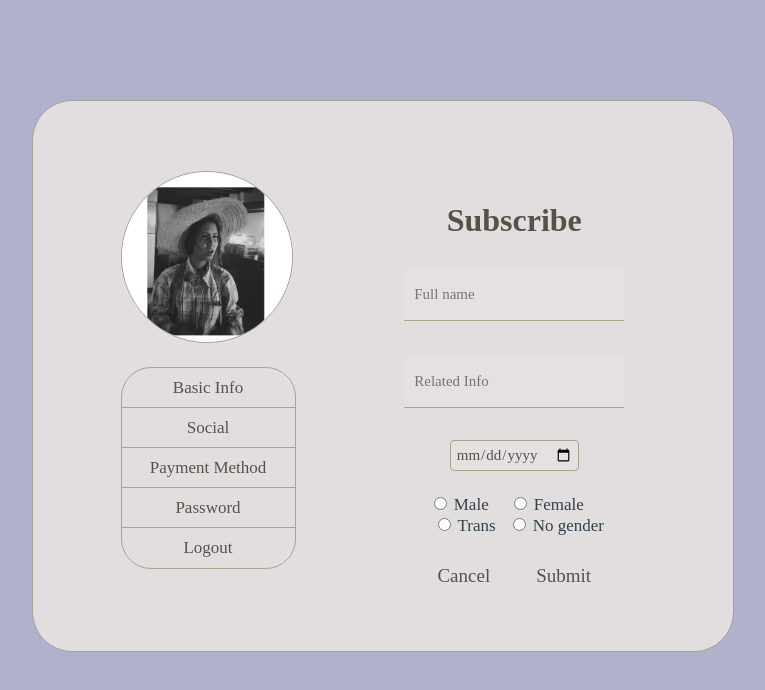
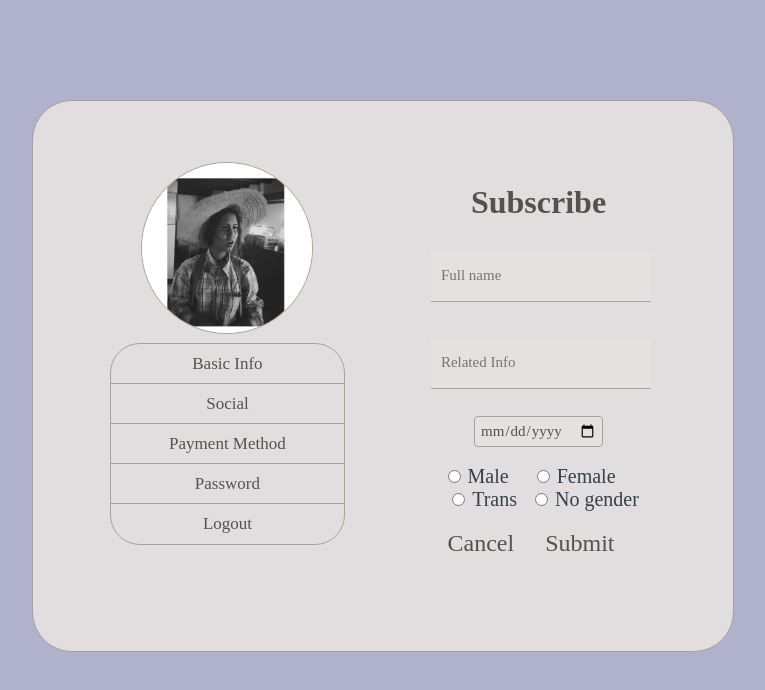
Before and after one commit to angelcorr/first-quarter, a plain HTML site: page issue-3/index.html in a window 1280 px wide. Shown: the whole page, without its empty margins (257-1022 px from the left). Drawn offline with Linux system fonts and the light colour scheme; a web font is replaced by a local one.

Commit message:
Improved style and refactor HTML

```diff
--- a/issue-3/index.html
+++ b/issue-3/index.html
@@ -8,6 +8,7 @@
   <title>Connectone</title>
 </head>
 <body>
+  <main>
     <nav>
       <img src="./espantapajaros.jpg" alt="Image">
       <div class="anchor">
@@ -18,43 +19,35 @@
         <a href="" class="logout">Logout</a>
       </div>
     </nav>
-  <main>
+    <form action="" method="GET">
       <h1>Subscribe</h1>
       <section class="name">
-      <form action="" method="GET">
           <input type="text" name="name" id="name" placeholder="Full name" required>
-      </form>
       </section>
       <br>
       <section class="info">
-      <form action="" method="GET">
-      <input type="text" name="information" id="name" placeholder="Related Info" required>
-      </form>
+        <input type="text" name="information" id="information" placeholder="Related Info" required>
       </section>
       <br>
       <section class="birthday">
-      <form action="" method="GET">
-      <input type="date" name="bday" required>
-      </form>
+        <input type="date" name="birthday" required>
       </section>
       <br>
       <section class="select">
-      <form action="" method="GET" class="gender">
-        <input type="radio" id="Male" name="answer" value="Male" class="male" required>
+        <input type="radio" id="Male" name="gender" valu="Male" class="male" required>
         <label for="Male">Male</label>
-        <input type="radio" id="Female" name="answer" value="Female" required>
+        <input type="radio" id="Female" name="gender" value="Female" required>
         <label for="Female">Female</label>
         <br>
-        <input type="radio" id="Trans" name="answer" value="Trans" required>
+        <input type="radio" id="Trans" name="gender" value="Trans" required>
         <label for="Trans">Trans</label>
-        <input type="radio" id="No-gender" name="answer" value="No-gender" class="no-gender" required>
+        <input type="radio" id="No-gender" name="gender" value="No-gender" class="no-gender" required>
         <label for="No-gender">No gender</label>
-        </form>
       </section>
       <br>
       <button class="cancel">Cancel</button>
-    <span></span>
-    <input type="submit" value="Submit">
+      <button class="submit">Submit</button>
+    </form>
   </main>
 </body>
 </html>
--- a/issue-3/style.css
+++ b/issue-3/style.css
@@ -17,17 +17,26 @@
 }
 
 html {
+  width: 100%;
+  height: 100%;
+  margin: 0 auto;
+}
+
+body {
+  width: 100%;
+  height: 100%;
+  margin: 0 auto;
   background-color: #03055e4f;
 }
 
-body {
+main {
   width: 700px;
-  max-width: 800px;
+  max-width: 700px;
   height: 550px;
   max-height: 600px;
   margin: 0 auto;
   display: grid;
-  grid-template: repeat(5, 1fr) / repeat(8, 1fr);
+  grid-template: repeat(9, 1fr) / repeat(9, 1fr);
   position: relative;
   top: 100px;
   border: 1px solid #a5a58d;
@@ -35,13 +44,19 @@ body {
   background-color: #e7e2e1ec;
 }
 
-h1 {
-  font-family: 'Playfair Display';
-  color: #53534a;
+nav {
+  grid-area: 2 / 2 / span 7 / span 3 ;
+  display: flex;
+  flex-direction: column;
+  align-items: center;
 }
 
-nav {
-  grid-area: 2 / 2 / span 3 / span 2 ;
+img {
+  grid-area: 2 / 2 / span 3 / span 3;
+  width: 170px;
+  height: 170px;
+  border: 1px solid #a5a58d;
+  border-radius: 50%;
 }
 
 a {
@@ -50,7 +65,6 @@ a {
   color: inherit;
   color: #53534a;
   text-decoration: none;
-  transform: color 400ms linear;
 }
 
 a:hover {
@@ -59,6 +73,7 @@ a:hover {
 
 .anchor {
   display: grid;
+  grid-area: 5 / 2 / span 4 / span 2;
   grid-template-areas: "basic"
                        "social"
                        "method"
@@ -66,12 +81,12 @@ a:hover {
                        "logout";
   grid-template-rows: repeat(5, 40px);
   flex-direction: column;
+  width: 100%;
   max-height: 300px;
-  position: relative;
-  bottom: 20px;
   text-align: center;
   border: 1px solid #a5a58d;
   border-radius: 30px;
+  margin-top: 9px;
 }
 
 .basic {
@@ -113,27 +128,20 @@ a:hover {
   align-items: center;
 }
 
-img {
-  width: 170px;
-  height: 170px;
-  position: relative;
-  bottom: 40px;
-  border: 1px solid #a5a58d;
-  border-radius: 50%;
+form {
+  grid-area: 2 / 6 / span 7 / span 3;
+  text-align: center;
+  font-family: 'Old Standard TT';
 }
 
-main {
-  grid-area: 2 / 5 / span 3 / span 3;
-  position: relative;
-  bottom: 30px;
-  text-align: center;
-  font-family: 'Old Standard TT';
+h1 {
+  font-family: 'Playfair Display';
+  color: #53534a;
 }
 
 label {
   font-size: 17px;
   color: #001524c7;
-  transform: color 400ms linear;
 }
 
 label:hover {
@@ -152,11 +160,6 @@ input[type="text"] {
   background-color: #e7e2e1ec;
 }
 
-.birthday {
-  position: relative;
-  top: 5px;
-}
-
 input[type="date"] {
   padding: 5px;
   font-family: 'Old Standard TT';
@@ -167,61 +170,43 @@ input[type="date"] {
   border-radius: 4px;
 }
 
-.select {
-  position: relative;
-  top: 10px;
-  color: #53534a;
+label {
+  font-size: 20px;
 }
 
 .male {
   position: relative;
-  right: 16px;
+  right: 19px;
 }
 
 label[for="Male"] {
   position: relative;
-  right: 16px;
+  right: 19px;
 }
 
 .no-gender {
   position: relative;
-  left: 8px;
+  left: 9px;
 }
 
 label[for="No-gender"] {
   position: relative;
-  left: 8px;
+  left: 9px;
 }
 
-button,
-input[type="submit"] {
-  position: relative;
-  top: 20px;
+button {
   font-family: 'Old Standard TT';
-  font-size: 19px;
+  font-size: 24px;
   background-color: inherit;
   border: none;
+  color: #53534a;
+}
+
+button:hover {
+  transform: scale(1.1);
 }
 
 .cancel {
   position: relative;
   right: 15px;
-  color: #53534a;
-  transform: background-color 400ms linear;
 }
-
-.cancel:hover {
-  transform: scale(1.1);
-}
-
-input[type="submit"] {
-  position: relative;
-  left: 15px;
-  color: #53534a;
-  transform: all 400ms linear;
-  transform: background-color 400ms linear;
-}
-
-input[type="submit"]:hover {
-  transform: scale(1.1);
-}
```
Lines whose indentation alone changed are shown as unchanged.
